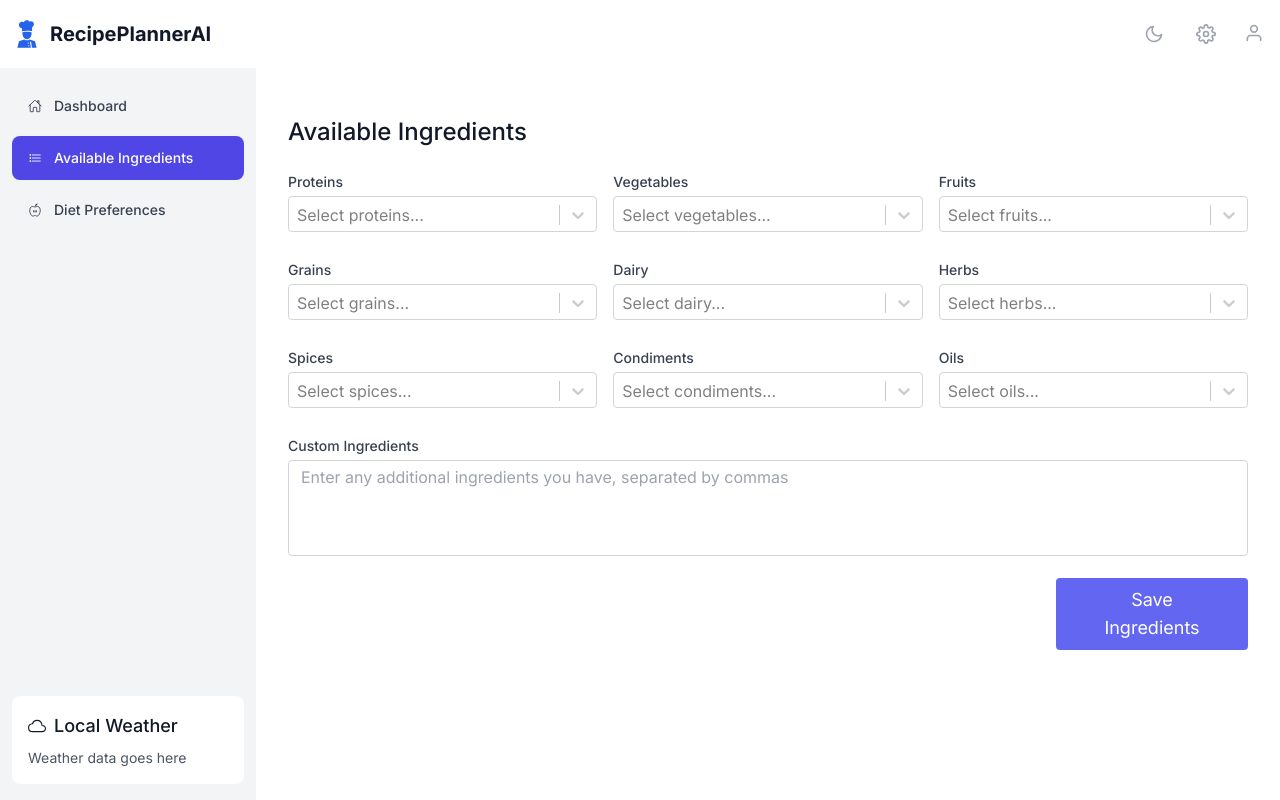
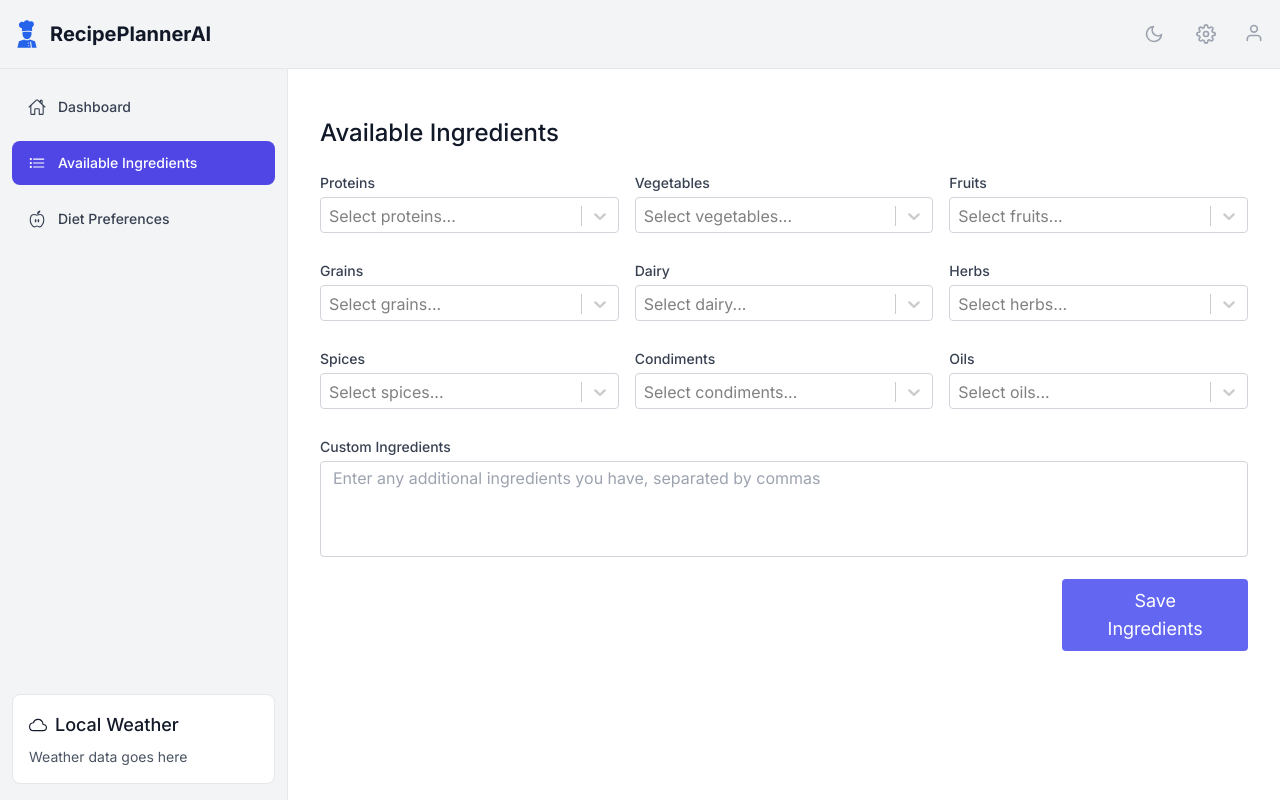
Before and after one commit to s-soumyakanta/recipeplannerai, a Next.js app: page /dashboard/available-ingredients in a window 1280 px wide. Built offline with nearby package versions, Linux system fonts and the light colour scheme; no server answers.

Commit message:
layout fixed

```diff
--- a/src/app/dashboard/layout.tsx
+++ b/src/app/dashboard/layout.tsx
@@ -1,21 +1,19 @@
 "use client";
 
-import Navbar from '@/components/Navbar';
-import Sidebar from '@/components/Sidebar';
-import { useBoolean } from '@/hooks/use-boolean';
+import Navbar from "@/components/Navbar";
+import Sidebar from "@/components/Sidebar";
+import { useBoolean } from "@/hooks/use-boolean";
 
 interface LayoutProps {
   children: React.ReactNode;
 }
 
-const Layout: React.FC<LayoutProps> =  ({ children }) => {
+const Layout: React.FC<LayoutProps> = ({ children }) => {
   const sidebarOpen = useBoolean();
 
   return (
-    <div className={`flex flex-col h-screen`}>
-      <Navbar
-        setIsSidebarOpen={sidebarOpen.onToggle}
-      />
+    <div className="flex flex-col h-screen bg-gray-50 dark:bg-gray-900">
+      <Navbar setIsSidebarOpen={sidebarOpen.onToggle} />
       <div className="flex flex-1 overflow-hidden">
         <Sidebar isSidebarOpen={sidebarOpen.value} setIsSidebarOpen={sidebarOpen.onFalse} />
         <main className="flex-1 p-4 overflow-y-auto bg-white dark:bg-gray-900 text-gray-900 dark:text-white">
--- a/src/components/Navbar.tsx
+++ b/src/components/Navbar.tsx
@@ -1,3 +1,6 @@
+"use client";
+
+import React from "react";
 import Link from "next/link";
 import { usePathname } from "next/navigation";
 import { FiMenu, FiSun, FiMoon, FiSettings, FiUser } from "react-icons/fi";
@@ -17,7 +20,7 @@ const Navbar: React.FC<NavbarProps> = ({ setIsSidebarOpen }) => {
   const { isDarkMode, toggleDarkMode } = useDarkMode();
 
   return (
-    <nav className="bg-white dark:bg-gray-800 shadow-md ">
+    <nav className="bg-gray-100 dark:bg-gray-800 shadow-lg border-b border-gray-200 dark:border-gray-700">
       <div className="max-w-8xl mx-auto px-3 py-4">
         <div className="flex justify-between items-center">
           <div className="flex items-center">
@@ -65,7 +68,6 @@ const Navbar: React.FC<NavbarProps> = ({ setIsSidebarOpen }) => {
               </button>
               {isProfileDropdownOpen && (
                 <div className="origin-top-right absolute right-0 mt-2 w-56 rounded-md shadow-lg bg-white dark:bg-gray-700 ring-1 ring-black ring-opacity-5 focus:outline-none">
-                  {/* <Usercard /> */}
                   <div className="py-1">
                     <Logout />
                   </div>
--- a/src/components/Sidebar.tsx
+++ b/src/components/Sidebar.tsx
@@ -18,18 +18,18 @@ const Sidebar: React.FC<SidebarProps> = ({
   const pathname = usePathname();
 
   const tabs = [
-    { id: "dashboard", name: "Dashboard", href: "/dashboard", icon: <IoHomeOutline /> },
+    { id: "dashboard", name: "Dashboard", href: "/dashboard", icon: <IoHomeOutline className="text-lg" /> },
     {
       id: "availableIngredients",
       name: "Available Ingredients",
       href: "/dashboard/available-ingredients",
-      icon: <IoListOutline />,
+      icon: <IoListOutline className="text-lg" />,
     },
     {
       id: "dietPreferences",
       name: "Diet Preferences",
       href: "/dashboard/diet-preferences",
-      icon: <IoNutritionOutline />,
+      icon: <IoNutritionOutline className="text-lg" />,
     },
   ];
 
@@ -39,7 +39,6 @@ const Sidebar: React.FC<SidebarProps> = ({
 
   return (
     <>
-      {/* Overlay for small screens */}
       {isSidebarOpen && (
         <div
           className="fixed inset-0 z-40 bg-gray-600 bg-opacity-75 transition-opacity md:hidden"
@@ -47,22 +46,19 @@ const Sidebar: React.FC<SidebarProps> = ({
         ></div>
       )}
 
-      {/* Sidebar */}
       <div
         className={`fixed top-0 left-0 z-50 h-full w-4/5 max-w-xs transform transition-transform duration-300 ease-in-out ${
           isSidebarOpen ? "translate-x-0" : "-translate-x-full"
-        } md:translate-x-0 md:static md:w-64 bg-gray-100 dark:bg-gray-800 `}
+        } md:translate-x-0 md:static md:w-72 bg-gray-100 dark:bg-gray-800 border-r border-gray-200 dark:border-gray-700`}
       >
         <div className="flex flex-col overflow-y-auto px-3 py-4 h-full">
-          {/* Top part - Navigation Tabs */}
           <div className="mb-8">
             <div className="flex items-center justify-between mb-6 md:hidden">
-      <div className="flex space-x-1 items-center">
-      <GiCook className="text-xl text-blue-600 dark:text-blue-500 inline-block" />
-              <h2 className="text-xl font-bold text-gray-900 dark:text-white">RecipePlannerAI</h2>
-
-      </div>
-       <button
+              <div className="flex space-x-1 items-center">
+                <GiCook className="text-xl text-blue-600 dark:text-blue-500 inline-block" />
+                <h2 className="text-xl font-bold text-gray-900 dark:text-white">RecipePlannerAI</h2>
+              </div>
+              <button
                 onClick={() => setIsSidebarOpen(false)}
                 className="md:hidden p-2 focus:outline-none focus:ring-2 focus:ring-gray-400 dark:focus:ring-gray-100 text-gray-500 dark:text-gray-400 hover:text-gray-700 dark:hover:text-gray-200 transition-colors duration-200 rounded-full"
                 type="button"
@@ -72,7 +68,7 @@ const Sidebar: React.FC<SidebarProps> = ({
               </button>
             </div>
 
-            <nav className="space-y-2">
+            <nav className="space-y-3">
               {tabs.map((tab) => (
                 <Link
                   key={tab.id}
@@ -91,9 +87,8 @@ const Sidebar: React.FC<SidebarProps> = ({
             </nav>
           </div>
 
-          {/* Bottom part - Weather Data */}
           <div className="mt-auto">
-            <div className="rounded-lg bg-white dark:bg-gray-700 p-4">
+            <div className="rounded-lg bg-white dark:bg-gray-700 p-4 border border-gray-200 dark:border-gray-700">
               <h3 className="text-lg font-medium text-gray-900 dark:text-white mb-2 flex items-center">
                 <IoCloudOutline className="mr-2" />
                 Local Weather
```
